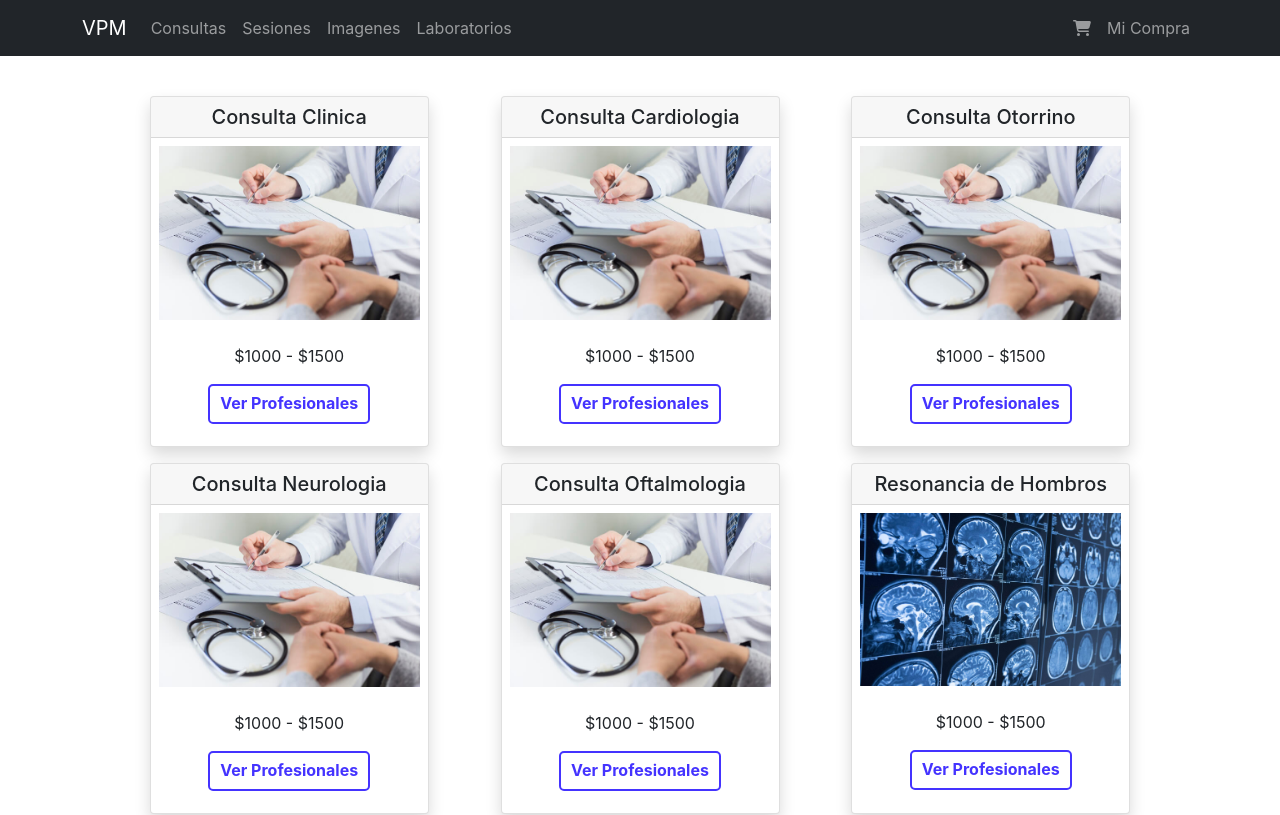
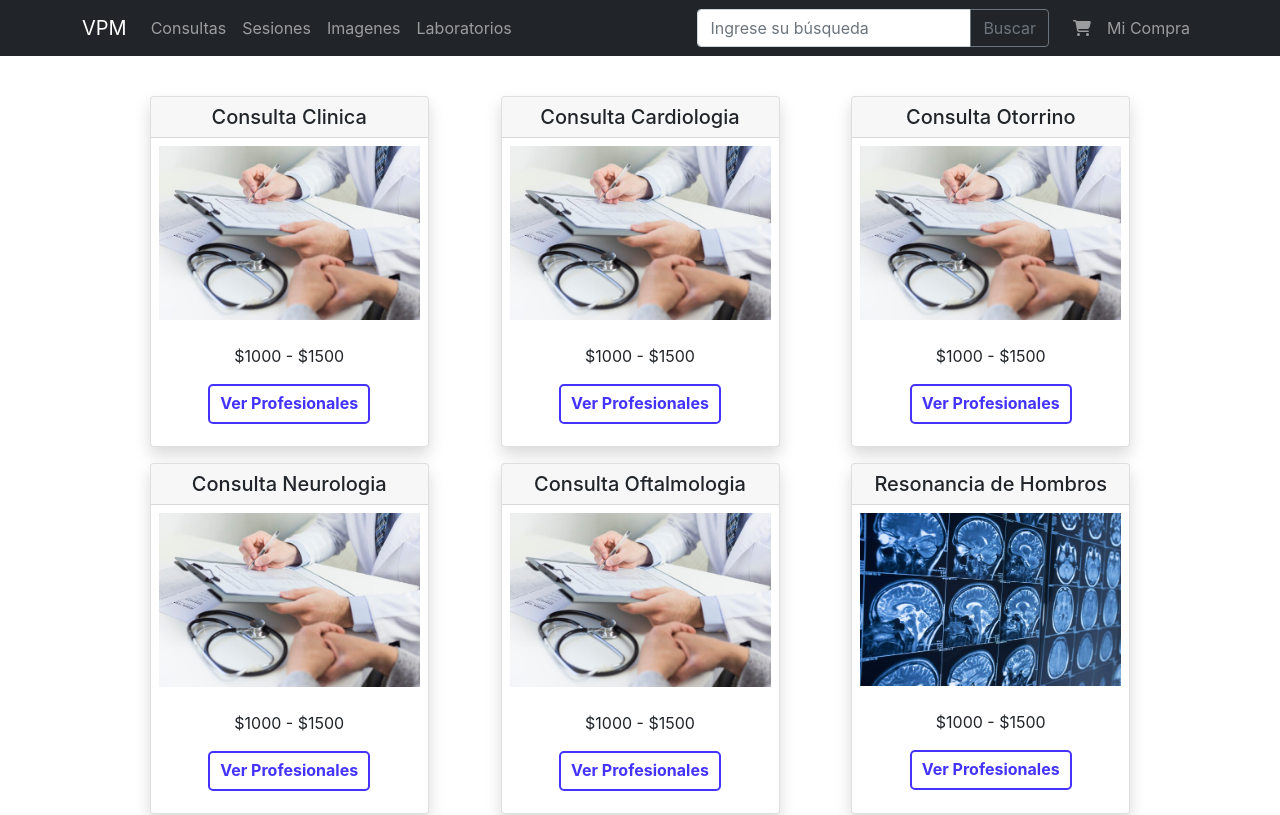
Before and after one commit to PabloSadura/Proyecto_FInal_React, a React (Vite) app in the folder ventadepracticas/: page / in a window 1280 px wide. Shown: the top 815 px of the page. Built offline with nearby package versions, Linux system fonts and the light colour scheme.

Commit message:
se agrego un boton de busqueda sin logica

```diff
--- /dev/null
+++ b/ventadepracticas/src/components/Search/Search.jsx
@@ -0,0 +1,22 @@
+import Button from "react-bootstrap/Button";
+import Form from "react-bootstrap/Form";
+import InputGroup from "react-bootstrap/InputGroup";
+
+function Search() {
+  return (
+    <>
+      <InputGroup className=" me-3">
+        <Form.Control
+          placeholder="Ingrese su búsqueda"
+          aria-label="Recipient's username"
+          aria-describedby="btn-search"
+        />
+        <Button variant="outline-secondary" id="btn-search">
+          Buscar
+        </Button>
+      </InputGroup>
+    </>
+  );
+}
+
+export default Search;
--- a/ventadepracticas/src/components/navBar/NavBar.jsx
+++ b/ventadepracticas/src/components/navBar/NavBar.jsx
@@ -2,6 +2,7 @@ import React from "react";
 import CartWidget from "../cartWidget/CartWidget";
 import { Navbar, Nav, NavDropdown, Container } from "react-bootstrap";
 import { Link, NavLink } from "react-router-dom";
+import Search from "../Search/Search";
 
 function NavBar() {
   return (
@@ -27,6 +28,9 @@ function NavBar() {
             </NavLink>
           </Nav>
           <Nav>
+            <Search />
+          </Nav>
+          <Nav>
             <Link to={"/cart"} className="nav-link">
               <CartWidget />
             </Link>
```
